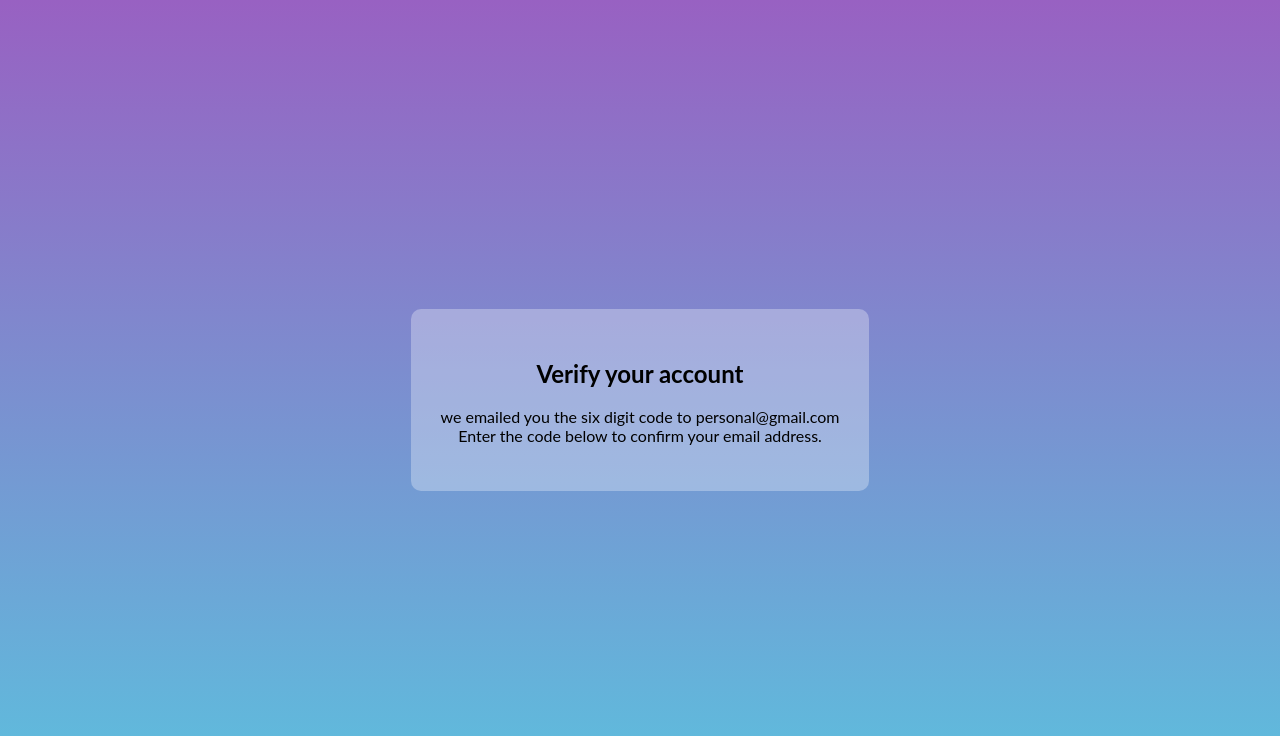
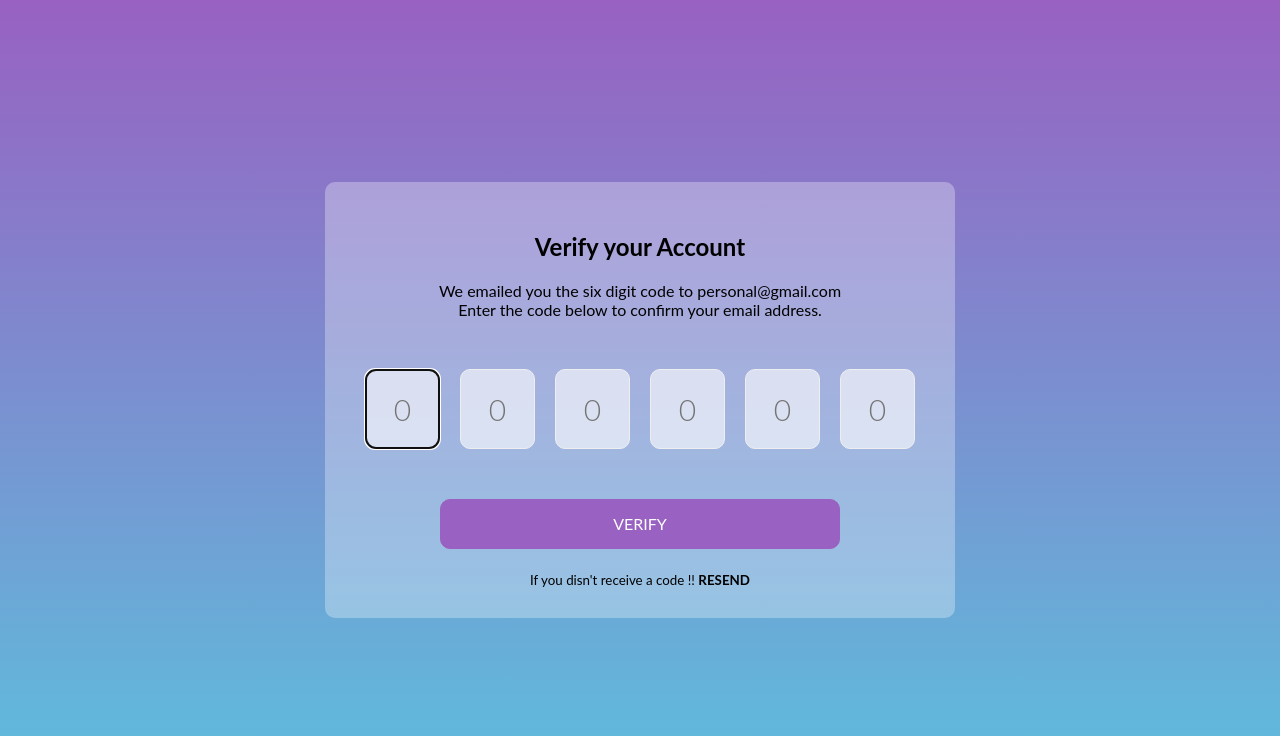
Before and after one commit to B-44-Project/ChatBotML, a Flask app: template templates/otp.html in a window 1280 px wide. Shown: the top 736 px of the page. Run offline with Flask 3, Linux system fonts and the light colour scheme; the template is opened without the code that fills it, so the values that code supplies are empty.

Commit message:
otp verify

```diff
--- a/static/css/otp.css
+++ b/static/css/otp.css
@@ -14,9 +14,77 @@
 }
 
 .container{
-    background-color: rgb(255, 255, 255, 0.3);
+    background-color: rgba(255, 255, 255, 0.3);
     border-radius: 10px;
     padding: 30px;
     max-width: 1000px;
     text-align: center;
 }
+
+.code-container{
+    display: flex;
+    align-items: center;
+    justify-content: center;
+    margin: 40px 0;
+}
+
+.code{
+    caret-color: transparent;
+    background-color: rgba(255, 255, 255, 0.6);
+    border-radius: 10px;
+    border: 1px solid #eee;
+    font-size: 30px;
+    font-family: "Lato", sans-serif;
+    width: 75px;
+    height: 80px;
+    margin: 10px;
+    text-align: center;
+    font-weight: 300;
+}
+
+@media (max-width: 600px) {
+    .code-container{
+        flex-wrap: wrap;
+    }
+    .code{
+        font-size: 24px;
+        height: 50px;
+        max-width: 50px;
+        font-size: bold;
+    }
+}
+
+.code::-webkit-outer-spin-button,
+.code::-webkit-inner-spin-button{
+    -webkit-appearance: none;
+}
+
+.code:valid{
+    border-color: #9861c2;
+    box-shadow: 0 10px 10px -5px rgba(0, 0, 0, 0.25);
+}
+
+.btn{
+    font-family: "Lato", sans-serif;
+    min-width: 400px;
+    display: inline-block;
+    text-align: center;
+    white-space: nowrap;
+    vertical-align: middle;
+    user-select: none;
+    cursor: pointer;
+    border: 1px solid transparent;
+    margin: 0px 0px 20px 0px;
+    padding: 0.775rem 0.75rem;
+    font-size: 1rem;
+    line-height: 1.5;
+    border-radius: 10px;
+    text-transform: uppercase;
+    letter-spacing: 0.7;
+}
+
+.btn-primary{
+    color: #fff;
+    background-color: #9861c2;
+    border-color: #9861c2;
+}
--- /dev/null
+++ b/static/js/otp.js
@@ -0,0 +1,14 @@
+const codes = document.querySelectorAll('.code');
+
+codes[0].focus();
+
+codes.forEach((code, idx) => {
+    code.addEventListener('keydown', (e) => {
+        if (e.key >= 0 && e.key <= 9) {
+            code.value = '';
+            setTimeout(() => codes[idx + 1].focus(), 10);
+        } else if (e.key === 'Backspace' && idx > 0) {
+            setTimeout(() => codes[idx - 1].focus(), 10);
+        }
+    });
+});
--- a/templates/otp.html
+++ b/templates/otp.html
@@ -3,15 +3,35 @@
 <head>
     <meta charset="UTF-8">
     <meta name="viewport" content="width=device-width, initial-scale=1.0">
-    <title>OTP verification</title>
-    <link rel="icon" href="{{ url_for('static', filename='images/Logo.png') }}" type="image/x-icon">
-    <link rel="stylesheet" href="{{ url_for('static', filename='css/otp.css') }}">
+    <link href="otp.css" rel="stylesheet">
+    <title>OTP Verification</title>
 </head>
 <body>
     <div class="container">
-        <h2>Verify your account</h2>
-        <p>we emailed you the six digit code to personal@gmail.com <br/> Enter the code below to confirm your email address.</p>
+        <h2>Verify your Account</h2>
+        <p>
+            We emailed you the six digit code to personal@gmail.com <br>
+            Enter the code below to confirm your email address.
+        </p>
 
+        <div class="code-container">
+            <input type="number" class="code" placeholder="0" min="0" max="9" required>
+            <input type="number" class="code" placeholder="0" min="0" max="9" required>
+            <input type="number" class="code" placeholder="0" min="0" max="9" required>
+            <input type="number" class="code" placeholder="0" min="0" max="9" required>
+            <input type="number" class="code" placeholder="0" min="0" max="9" required>
+            <input type="number" class="code" placeholder="0" min="0" max="9" required>
+        </div>
+
+        <div>
+            <button type="button" class="btn btn-primary">verify</button>
+        </div>
+
+        <small>
+            If you disn't receive a code !! <strong>RESEND</strong>
+        </small>
     </div>
+
+<script src="otp.js"></script>
 </body>
 </html>
```
